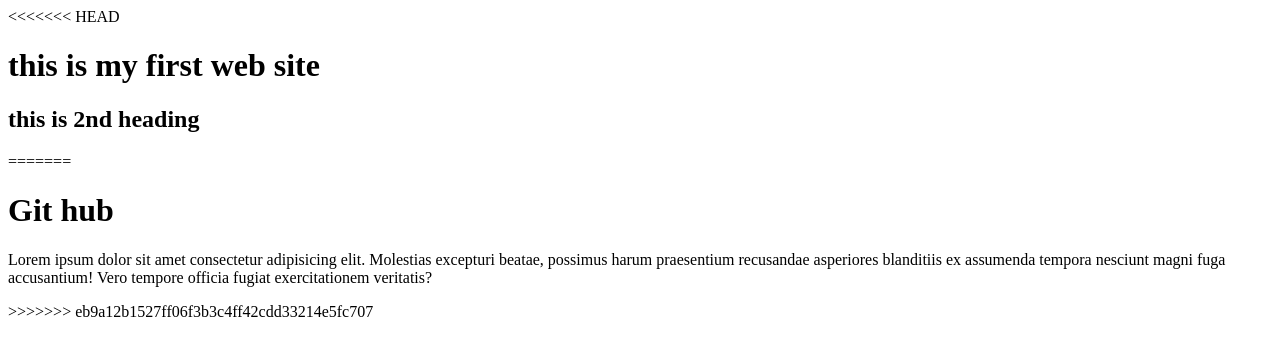
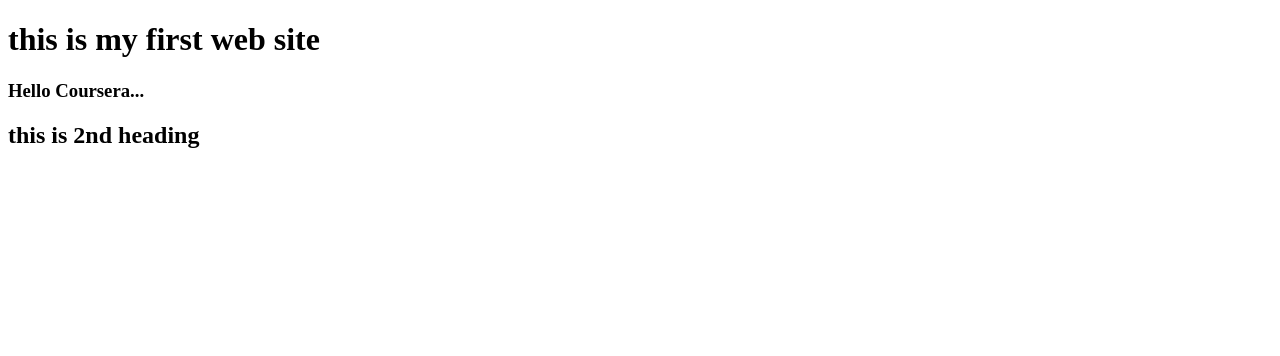
Before and after one commit to saqib786-coder/coursera-786, a plain HTML site: page index.html in a window 1280 px wide. Drawn offline with Linux system fonts and the light colour scheme.

Commit message:
first web file

```diff
--- a/index.html
+++ b/index.html
@@ -4,11 +4,11 @@
     <meta charset="UTF-8">
     <meta http-equiv="X-UA-Compatible" content="IE=edge">
     <meta name="viewport" content="width=device-width, initial-scale=1.0">
-<<<<<<< HEAD
     <title>web site</title>
 </head>
 <body>
     <h1>this is my first web site</h1>
+    <h3>Hello Coursera...</h3>
     <h2>this is 2nd heading </h2>
     <!-- <p>Lorem ipsum dolor sit amet
 
@@ -17,16 +17,3 @@
         accusantium! Vero tempore officia fugiat exercitationem veritatis?</p> -->
 </body>
 </html>
-=======
-    <title>Document</title>
-</head>
-<body>
-    <h1>Git hub</h1>
-    <p>Lorem ipsum dolor sit amet
-
-        consectetur adipisicing elit. Molestias excepturi beatae, possimus harum praesentium
-        recusandae asperiores blanditiis ex assumenda tempora nesciunt magni fuga
-        accusantium! Vero tempore officia fugiat exercitationem veritatis?</p>
-</body>
-</html>
->>>>>>> eb9a12b1527ff06f3b3c4ff42cdd33214e5fc707
```
